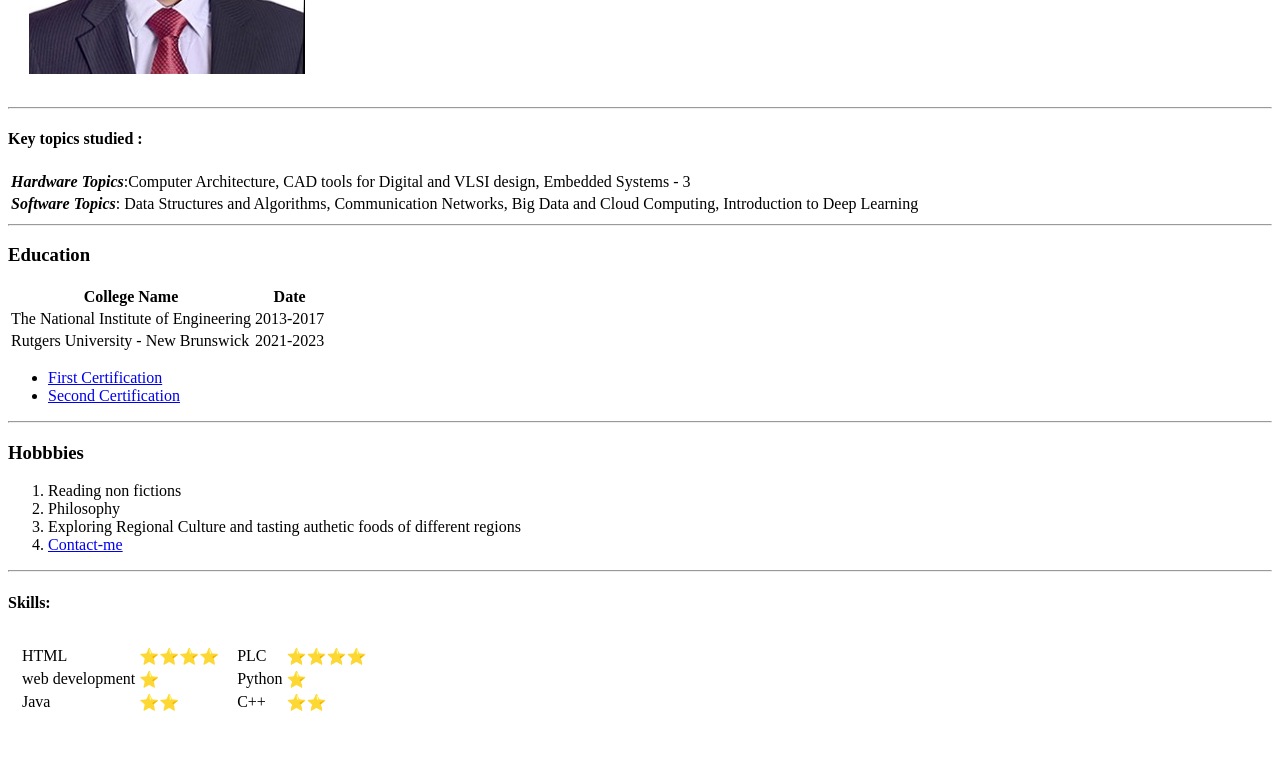
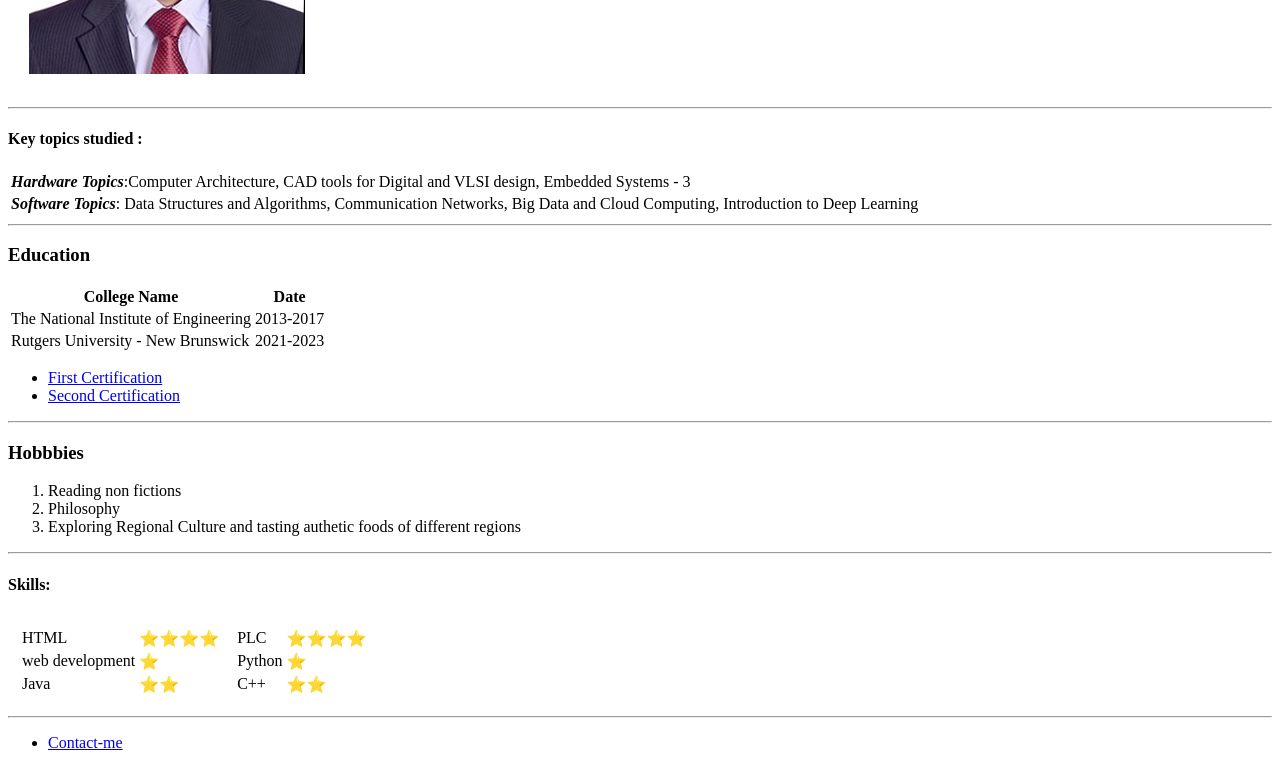
Before and after one commit to AvinashSuresh19/CV, a plain HTML site: page index.html in a window 1280 px wide. Shown: the part 231-999 px from the top of the page. Before the commit the page ends 965 px from the top, so only its background shows below. Drawn offline with Linux system fonts and the light colour scheme.

Commit message:
Update index.html

```diff
--- a/index.html
+++ b/index.html
@@ -62,7 +62,7 @@
         <li> Reading non fictions </li>
         <li> Philosophy </li>
         <li> Exploring Regional Culture and tasting authetic foods of different regions </li>
-        <li><a href=Contact-me.html>Contact-me</a></li>
+
     </ol>
     <hr>
     <table cellspacing="10">
@@ -105,6 +105,10 @@
 
 
     </table>
+    <hr>
+    <ul>
+        <li><a href=Contact-me.html>Contact-me</a></li>
+    </ul>
 </body>
 
 </html>
```
